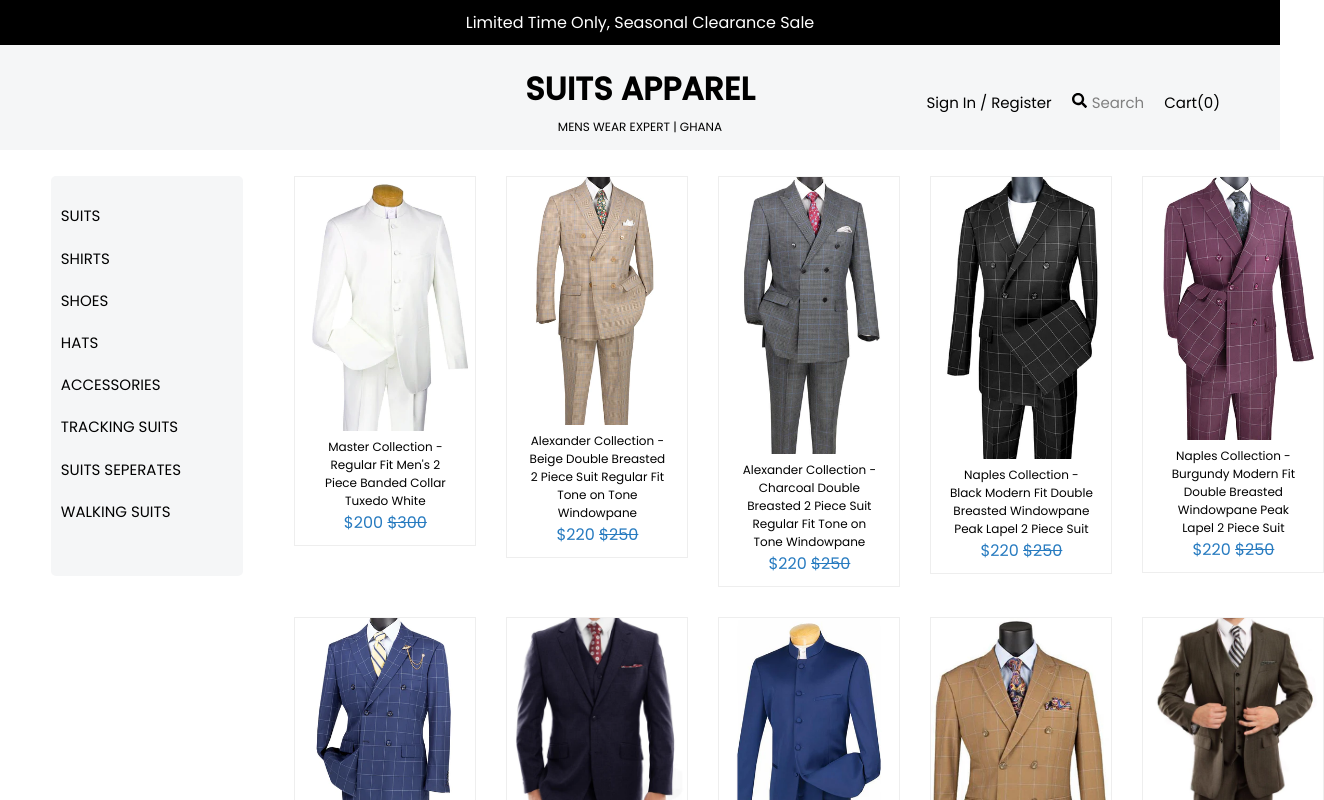
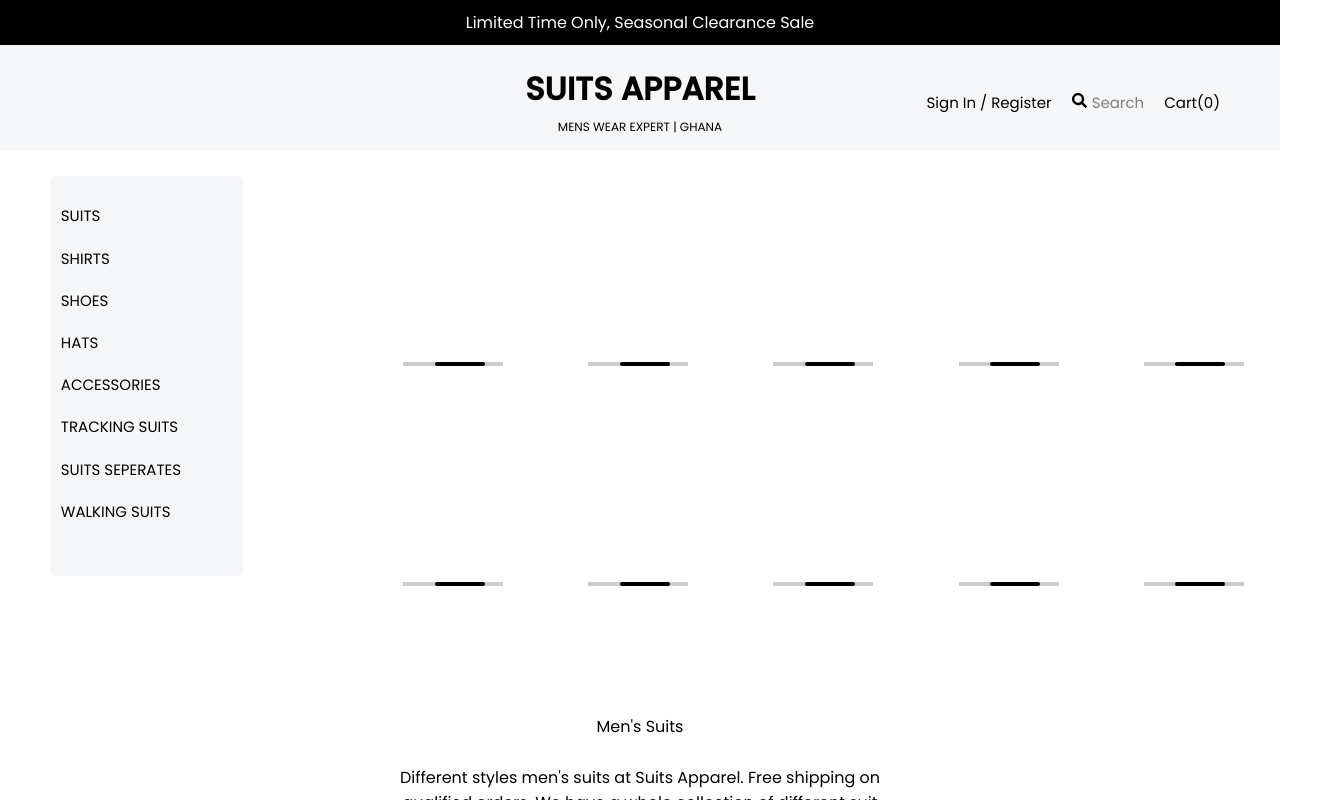
Before and after one commit to Fynn-Emmanuel-Junior/Apparel-Suits, a React (Create React App) app: page /suits in a window 1280 px wide. Shown: the top 800 px of the page, 1324 px wide, since content can reach past the window. Built offline with nearby package versions, Linux system fonts and the light colour scheme.

Commit message:
Updates on Suit Page

```diff
--- a/src/Pages/Suits/SuitPage.jsx
+++ b/src/Pages/Suits/SuitPage.jsx
@@ -14,7 +14,7 @@ const SuitPage = ({setProductid}) => {
         setLoading(true);
         setTimeout(() => {
             setLoading(false);
-        },3000)
+        },6000)
     },[])
 
 
```
